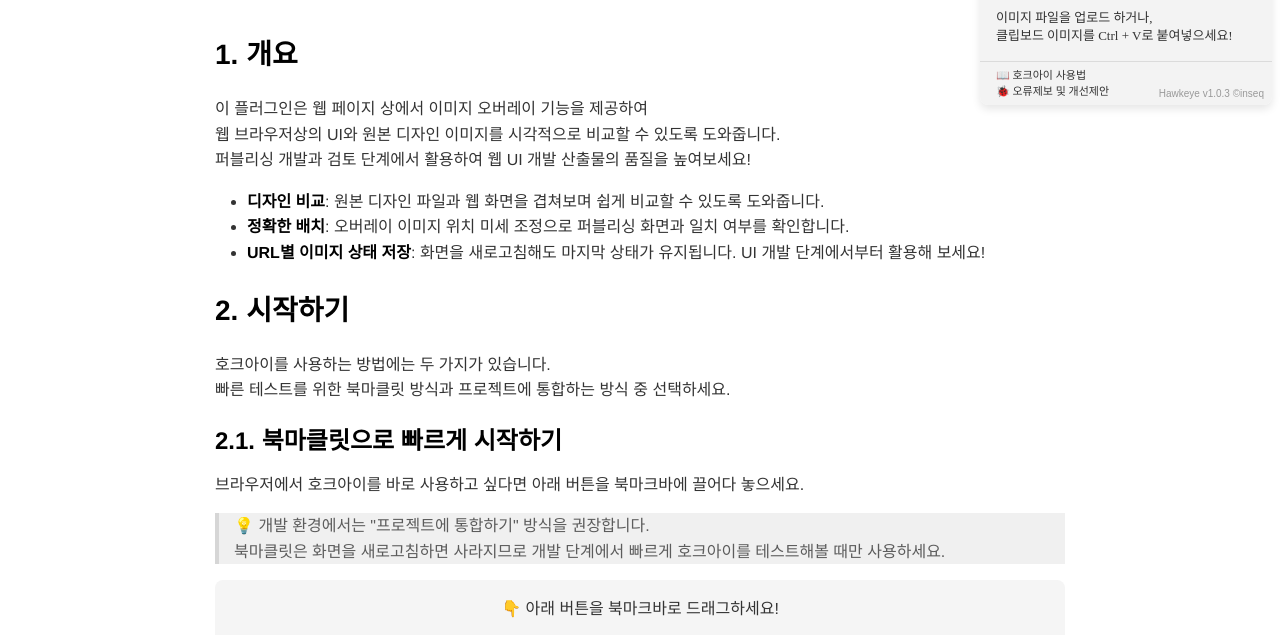
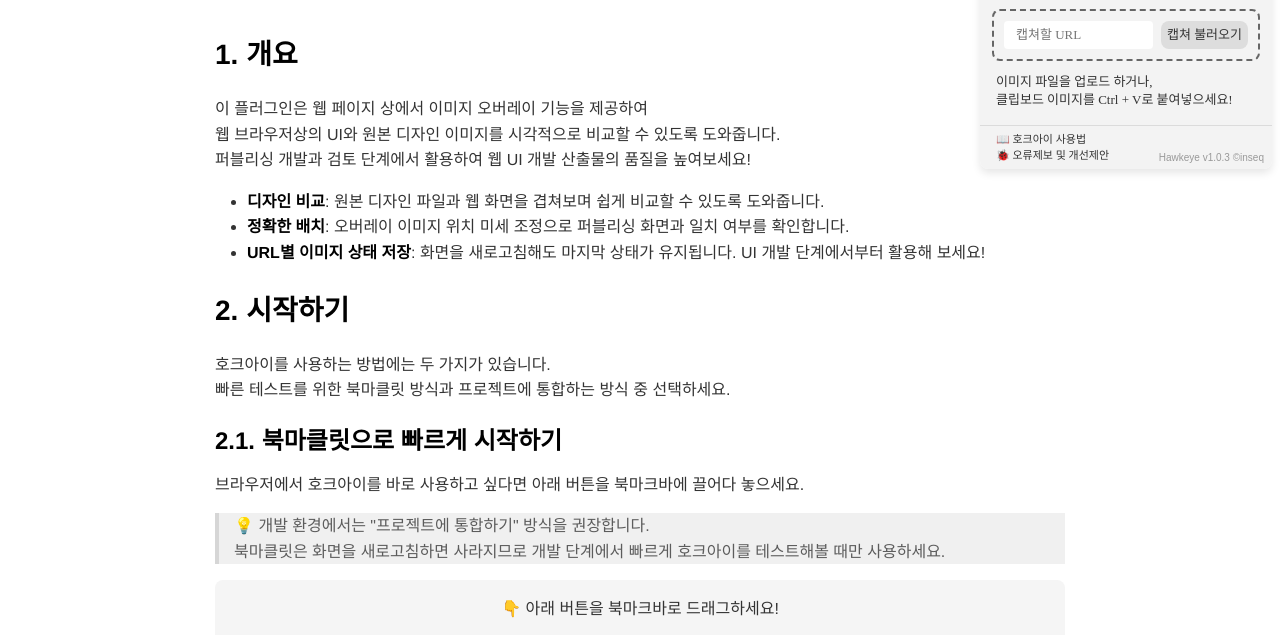
Before and after one commit to inseq/inuix.hawkeye, a website built with webpack: page index.html in a window 1280 px wide. Shown: the part 112-747 px from the top of the page. Built offline with nearby package versions, Linux system fonts and the light colour scheme.

Commit message:
#22 호크아이내 input 영역 추가

```diff
--- a/src/styles/main.scss
+++ b/src/styles/main.scss
@@ -244,6 +244,30 @@ $toolbar-toggle-button-size: 40px;
     }
   }
 
+  .url-input-area {
+    display: flex;
+    margin: 0 12px 12px;
+    gap: 8px;
+    font-size: 13px;
+
+    border-radius: 8px;
+    border: 2px dashed #666;
+    padding: 10px;
+
+    .form-control {
+      min-width: 50px;
+      flex: 1 1 auto;
+      background: #fff;
+      padding: 0 12px;
+      border-radius: 4px;
+    }
+
+    .btn-url-capture {
+      flex: 0 0 auto;
+      cursor: pointer;
+    }
+  }
+
   .upload-after {
     display: flex;
     flex-direction: column;
--- a/src/ui/templates/toolbar.js
+++ b/src/ui/templates/toolbar.js
@@ -11,6 +11,10 @@ export const toolbarTemplate = `
     <div class="hawkeye-body">
       <div class="file-upload-area">
         <input type="file" id="overlayImageInput" accept="image/*" aria-label="오버레이 이미지 선택">
+      </div>
+      <div class="url-input-area">
+        <input type="text" class="form-control" id="url-val" placeholder="캡쳐할 URL" title="URL 입력">
+        <button type="button" id="call-markup" class="btn-url-capture" title="캡쳐할 URL">캡쳐 불러오기</button>
       </div>
       <div class="upload-before">
         <p>이미지 파일을 업로드 하거나,<br> 클립보드 이미지를 Ctrl + V로 붙여넣으세요!</p>
```
